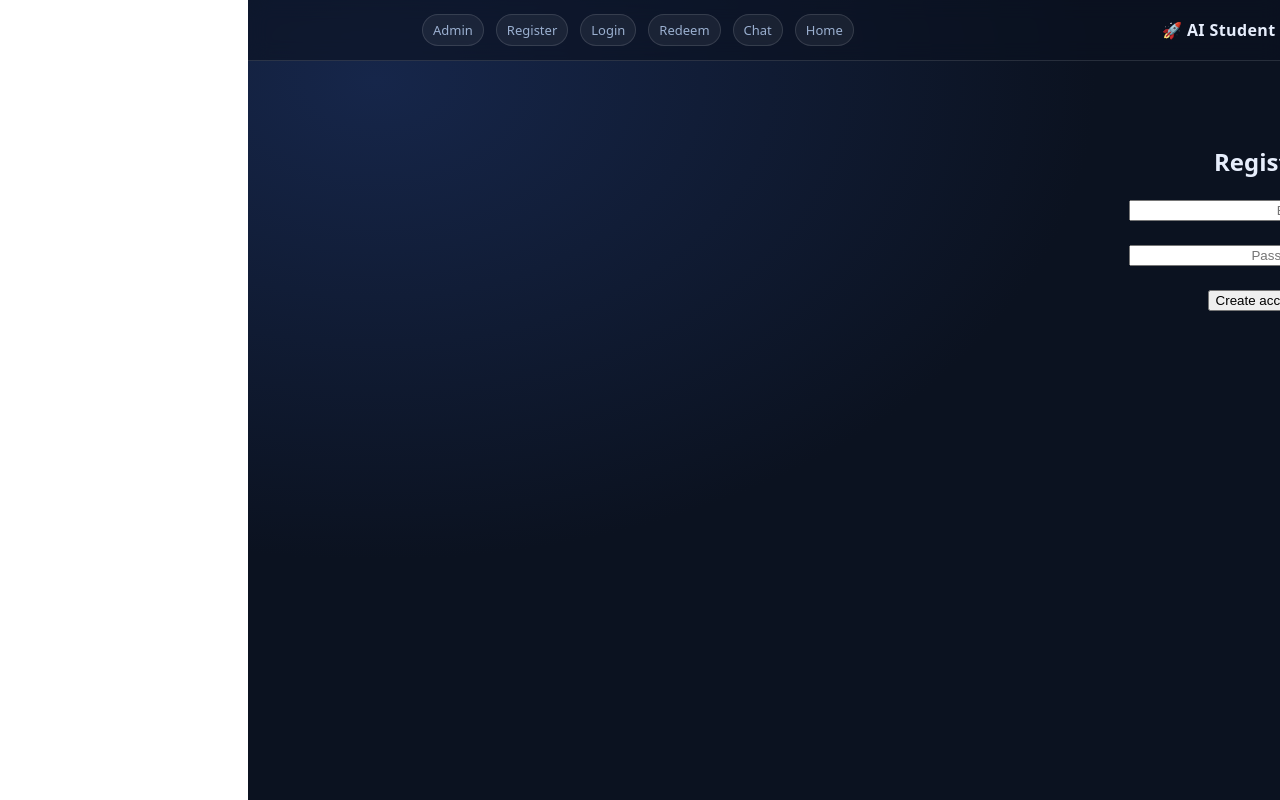
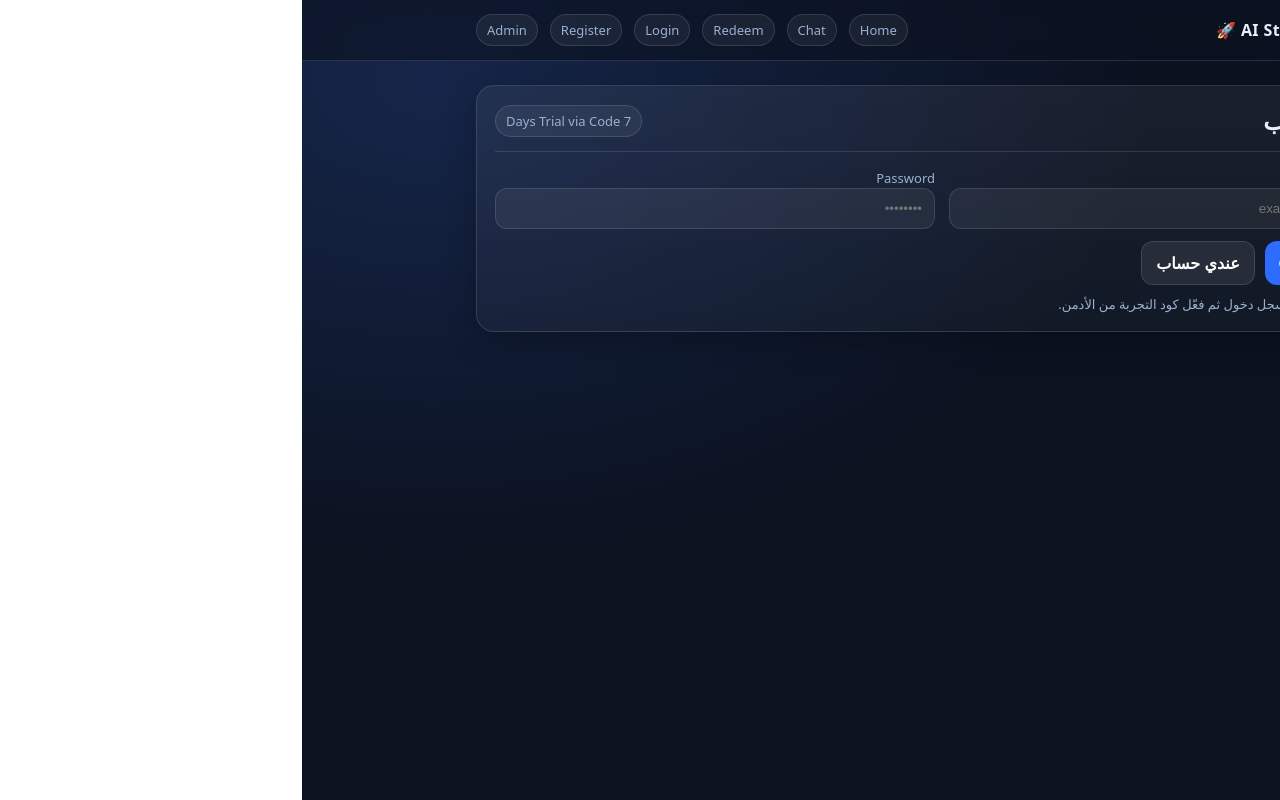
Before and after one commit to abdallabassam-dotcom/ai-frontend, a Next.js app: page /register in a window 1280 px wide. Built offline with nearby package versions, Linux system fonts and the light colour scheme; no server answers.

Commit message:
Enhance registration page with loading state and messages

```diff
--- a/app/register/page.tsx
+++ b/app/register/page.tsx
@@ -6,23 +6,76 @@ import { useRouter } from "next/navigation";
 export default function RegisterPage() {
   const [email, setEmail] = useState("");
   const [password, setPassword] = useState("");
+  const [msg, setMsg] = useState("");
+  const [loading, setLoading] = useState(false);
   const router = useRouter();
 
   async function register() {
-    const { error } = await supabase.auth.signUp({ email, password });
-    if (error) return alert(error.message);
-    alert("تم إنشاء الحساب ✅ دلوقتي اعمل Login");
-    router.push("/login");
+    try {
+      setLoading(true);
+      setMsg("");
+
+      const { error } = await supabase.auth.signUp({ email, password });
+      if (error) {
+        setMsg(error.message);
+        return;
+      }
+
+      setMsg("تم إنشاء الحساب ✅ دلوقتي اعمل Login");
+      setTimeout(() => router.push("/login"), 700);
+    } finally {
+      setLoading(false);
+    }
   }
 
   return (
-    <div style={{ padding: 40 }}>
-      <h2>Register</h2>
-      <input placeholder="Email" value={email} onChange={(e)=>setEmail(e.target.value)} />
-      <br /><br />
-      <input placeholder="Password" type="password" value={password} onChange={(e)=>setPassword(e.target.value)} />
-      <br /><br />
-      <button onClick={register}>Create account</button>
+    <div className="card">
+      <div className="row" style={{ alignItems: "center", justifyContent: "space-between" }}>
+        <h2 style={{ margin: 0 }}>إنشاء حساب</h2>
+        <span className="badge">7 Days Trial via Code</span>
+      </div>
+
+      <div className="hr" />
+
+      <div className="row">
+        <div className="col">
+          <label className="small">Email</label>
+          <input
+            className="input"
+            placeholder="example@mail.com"
+            value={email}
+            onChange={(e) => setEmail(e.target.value)}
+          />
+        </div>
+
+        <div className="col">
+          <label className="small">Password</label>
+          <input
+            className="input"
+            placeholder="••••••••"
+            type="password"
+            value={password}
+            onChange={(e) => setPassword(e.target.value)}
+          />
+        </div>
+      </div>
+
+      <div style={{ display: "flex", gap: 10, marginTop: 12 }}>
+        <button className="btn" onClick={register} disabled={loading}>
+          {loading ? "جاري الإنشاء..." : "Create account"}
+        </button>
+        <a className="btn secondary" href="/login">عندي حساب</a>
+      </div>
+
+      {msg && (
+        <div className={"msg " + (msg.includes("✅") ? "good" : "bad")} style={{ marginTop: 12 }}>
+          {msg}
+        </div>
+      )}
+
+      <div className="small" style={{ marginTop: 10 }}>
+        بعد إنشاء الحساب: سجل دخول ثم فعّل كود التجربة من الأدمن.
+      </div>
     </div>
   );
 }
```
